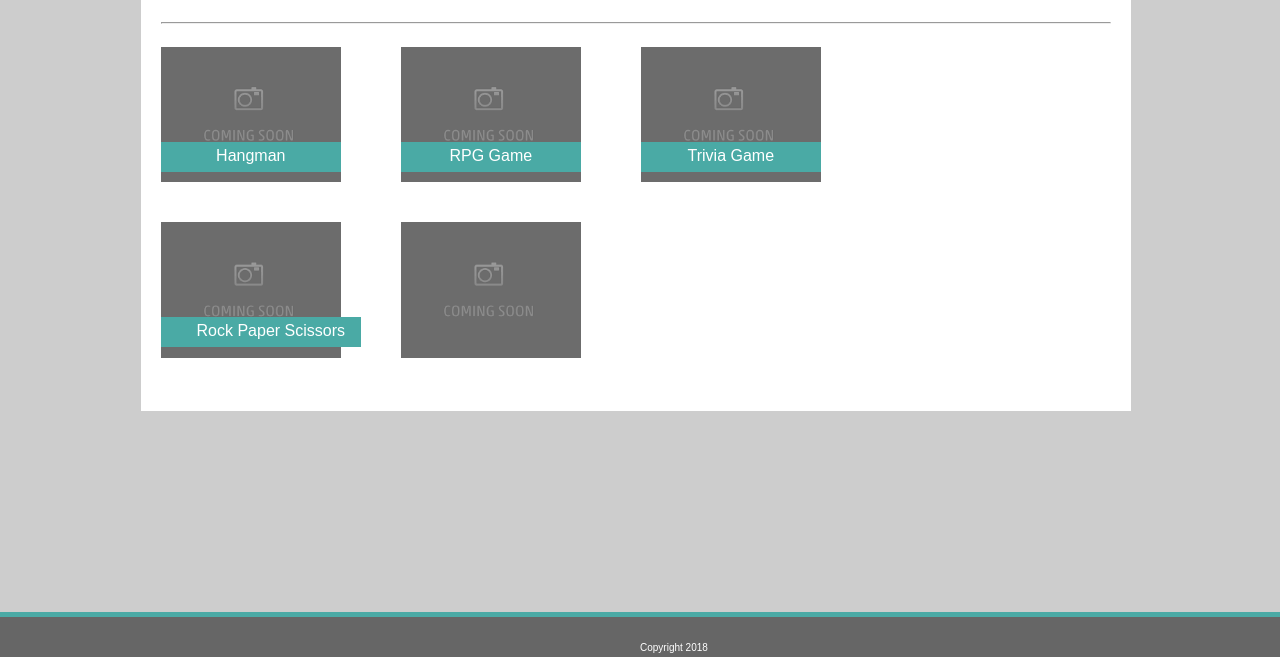
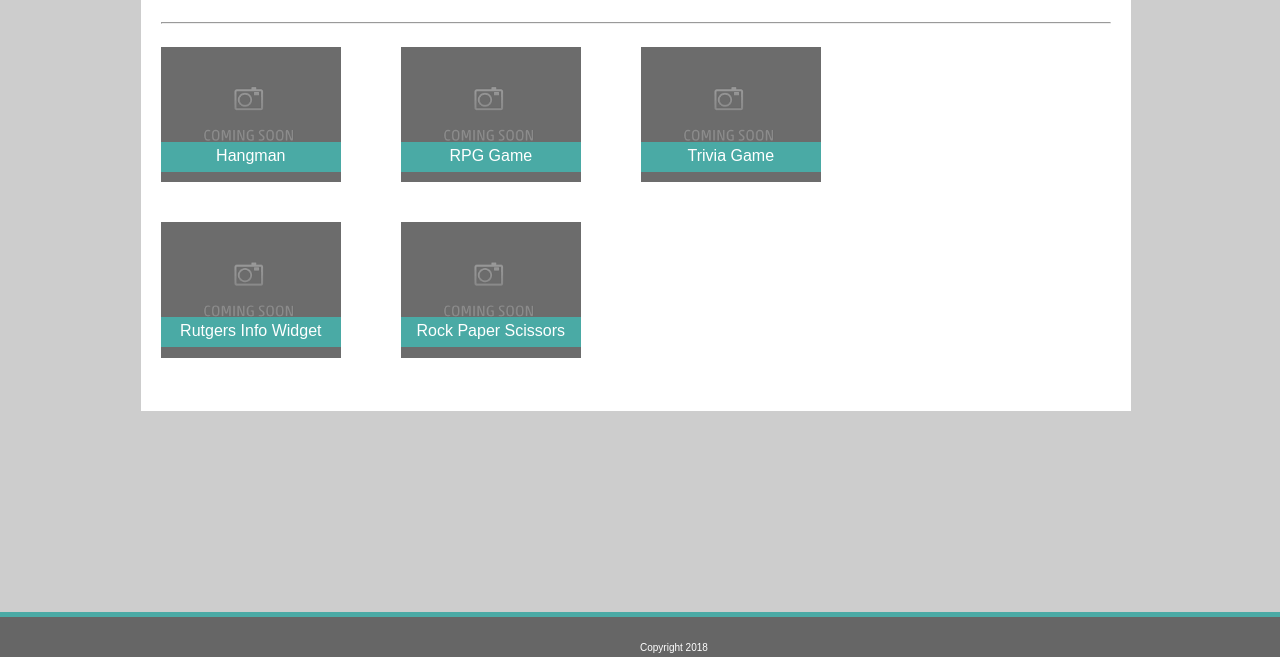
Before and after one commit to AMBernardo/AMBernardo.github.io, a plain HTML site: page portfolio.html in a window 1280 px wide. Shown: the part 143-800 px from the top of the page. Drawn offline with Linux system fonts and the light colour scheme.

Commit message:
d bugz stuph

```diff
--- a/assets/css/style.css
+++ b/assets/css/style.css
@@ -135,9 +135,6 @@ input{
     margin-left: 40px;
 }
 
-.imageMover{
-    /* gotta move the image links more to the right */
-}
 
 #portContainer{
     background: #ffffff;
@@ -264,7 +261,7 @@ input{
     width: 170px;
     text-align: center;
     position: absolute;
-    left: 20px;
+    left: 240px;
     top: 285px;
 
 }
```
